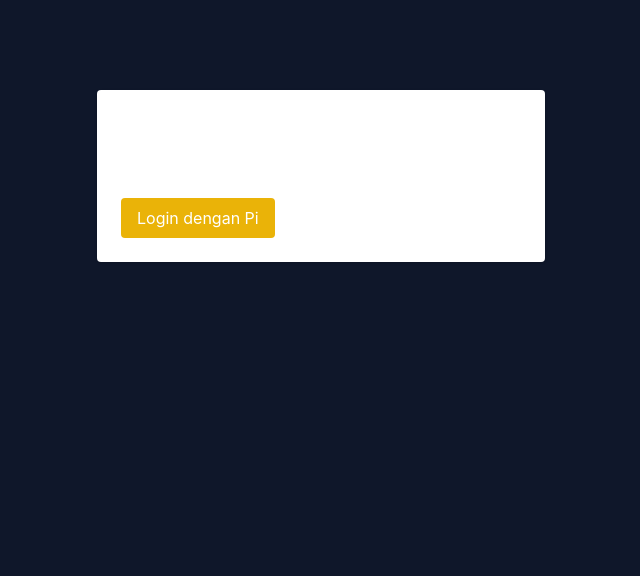
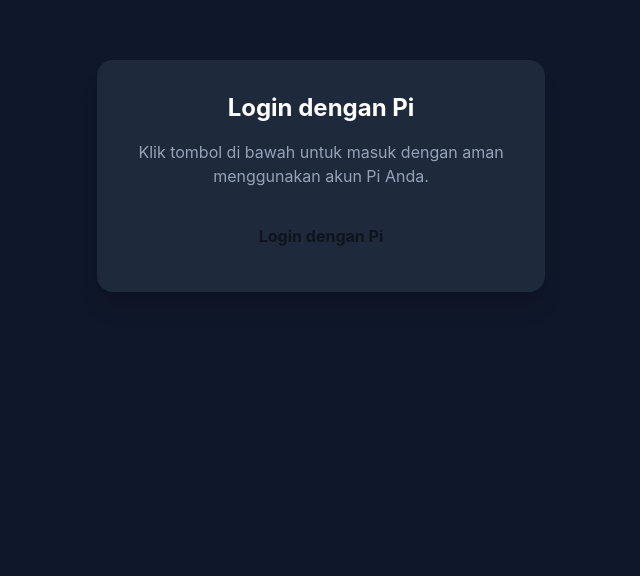
Before and after one commit to decimalcoins/broom, a Next.js app: page /auth in a window 1280 px wide. Shown: the part 224-800 px from the top of the page, without its empty margins (319-959 px from the left). Built offline with nearby package versions, Linux system fonts and the light colour scheme.

Commit message:
Fix: perbaiki pemanggilan context di halaman auth dan payment

```diff
--- a/app/auth/page.jsx
+++ b/app/auth/page.jsx
@@ -1,45 +1,67 @@
 'use client';
-import PiLoginButton from '@/components/PiLoginButton';
-import { initPi } from '@/lib/pi';
+
+import { useEffect, useState } from 'react';
 import { useRouter } from 'next/navigation';
+import { useAppContext } from '@/context/PiContext'; // <-- 1. Impor hook useAppContext
 
 export default function AuthPage() {
   const router = useRouter();
+  // 2. Dapatkan fungsi dan status dari context
+  const { user, authenticate, isSdkReady } = useAppContext();
 
-  const onLoginComplete = async (user) => {
-    // send to set-cookie API
+  const [error, setError] = useState('');
+  const [isLoading, setIsLoading] = useState(false);
+
+  // 3. useEffect untuk mengalihkan pengguna jika mereka sudah login
+  useEffect(() => {
+    if (user) {
+      router.push('/'); // Alihkan ke halaman utama jika sudah ada sesi user
+    }
+  }, [user, router]);
+
+  // 4. handleLogin sekarang menggunakan fungsi 'authenticate' dari context
+  const handleLogin = async () => {
+    if (!isSdkReady) {
+      setError("Pi SDK sedang dimuat, coba lagi sebentar.");
+      return;
+    }
+
+    setIsLoading(true);
+    setError('');
+
     try {
-      await fetch('/api/auth/set-cookie', {
-        method: 'POST',
-        headers: { 'content-type': 'application/json' },
-        body: JSON.stringify({ user })
-      });
-      router.push('/');
-    } catch (e) {
-      console.error(e);
+      await authenticate();
+      // Pengalihan akan ditangani oleh useEffect di atas
+    } catch (err) {
+      console.error(err);
+      setError('Login gagal: ' + (err?.message || 'Terjadi kesalahan.'));
+      setIsLoading(false);
     }
   };
 
-  // override PiLoginButton to intercept user; fallback: PiLoginButton uses window.postMessage? Simpler: direct flow in this page
-  const handleLogin = async () => {
-    const pi = initPi({ sandbox: true });
-    if (!pi) return alert('Pi SDK not available');
-    try {
-      const auth = await pi.authenticate(['username', 'payments']);
-      onLoginComplete(auth.user);
-    } catch (err) {
-      console.error(err);
-      alert('Login gagal: ' + (err?.message || err));
-    }
-  };
+  // Jika user sudah ada, tampilkan pesan loading saat dialihkan
+  if (user) {
+    return (
+      <main className="min-h-screen flex items-center justify-center p-6 bg-slate-900">
+        <p className="text-white">Anda sudah login, mengalihkan...</p>
+      </main>
+    );
+  }
 
   return (
-    <main className="min-h-screen flex items-center justify-center p-6">
-      <div className="max-w-md w-full bg-white p-6 rounded shadow">
-        <h2 className="text-xl font-bold mb-4">Login dengan Pi</h2>
-        <p className="mb-4">Klik tombol untuk masuk via Pi Browser.</p>
-        <button onClick={handleLogin} className="bg-yellow-500 text-white px-4 py-2 rounded">
-          Login dengan Pi
+    <main className="min-h-screen flex items-center justify-center p-6 bg-slate-900">
+      <div className="max-w-md w-full bg-slate-800 p-8 rounded-2xl shadow-xl text-white">
+        <h2 className="text-2xl font-bold mb-4 text-center">Login dengan Pi</h2>
+        <p className="mb-6 text-slate-400 text-center">Klik tombol di bawah untuk masuk dengan aman menggunakan akun Pi Anda.</p>
+
+        {error && <p className="mb-4 text-red-400 text-center">{error}</p>}
+
+        <button
+          onClick={handleLogin}
+          disabled={isLoading || !isSdkReady}
+          className="w-full bg-tosca hover:bg-tosca-dark text-black font-bold px-4 py-3 rounded-lg disabled:opacity-50"
+        >
+          {isLoading ? 'Menunggu...' : 'Login dengan Pi'}
         </button>
       </div>
     </main>
```
